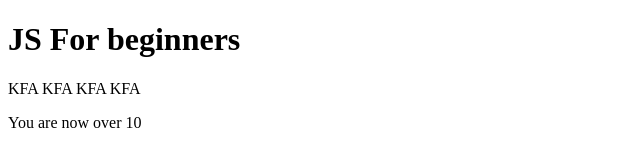
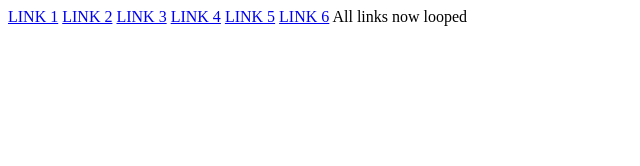
Before and after one commit to maciejlangowski/JavaScript-course, a plain HTML site: page index.html in a window 1280 px wide. Shown: the whole page, without its empty margins (0-640 px from the left). Drawn offline with Linux system fonts and the light colour scheme.

Commit message:
index i test po filmie 17 - for loop

```diff
--- a/index.html
+++ b/index.html
@@ -6,10 +6,12 @@
     <title>Hello world!!!</title>
 </head>
 <body>
-    <h1>JS For beginners</h1>
-    <div id="content">
-        <p>KFA KFA KFA KFA</p>
-    </div>
+   <a href="#">LINK 1</a>
+   <a href="#">LINK 2</a>
+   <a href="#">LINK 3</a>
+   <a href="#">LINK 4</a>
+   <a href="#">LINK 5</a>
+   <a href="#">LINK 6</a>
 
     <script src="test.js"></script>
 </body>
--- a/test.js
+++ b/test.js
@@ -28,7 +28,7 @@ else{
     document.write("you are not older than 10");
     }
 */
-
+/*
 var age = 5;
 
 while(age < 10){
@@ -37,3 +37,19 @@ while(age < 10){
 }
 
 document.write("You are now over 10");
+*/
+/*
+for(age = 0; age < 10; age++){
+    console.log("Your age is <10");
+}
+
+document.write("You are now over 10");
+*/
+
+var links = document.getElementsByTagName("a");
+
+for(i= 1; i <= links.length; i++){
+    console.log("This is link number" + i);
+}
+
+document.write("All links now looped");
```
